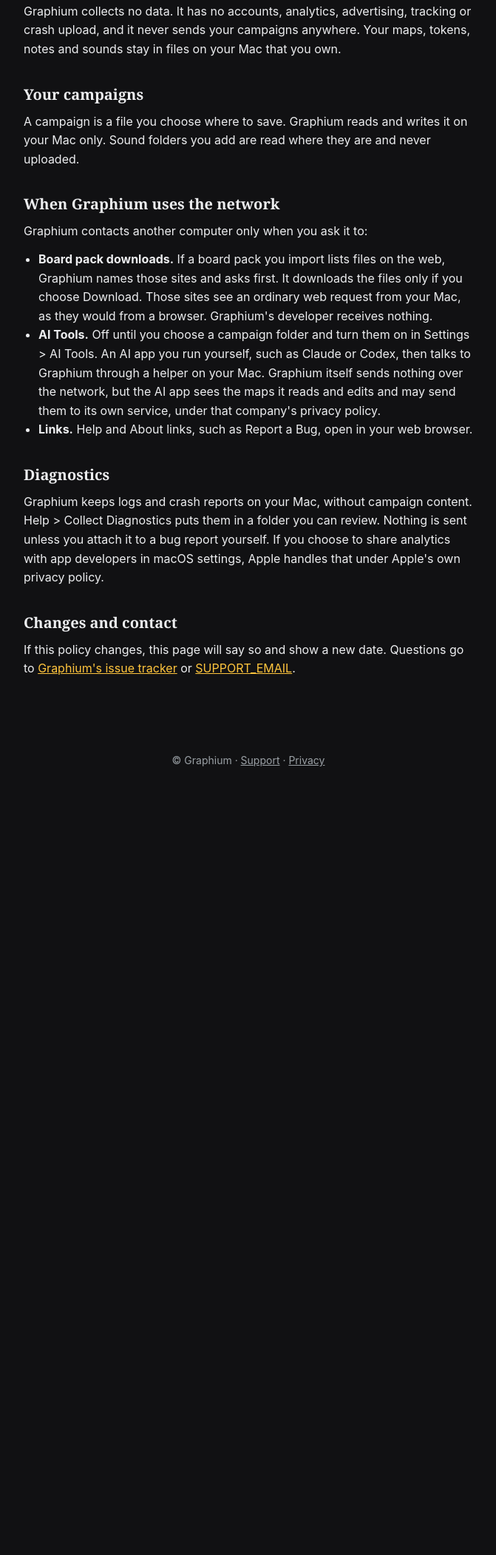
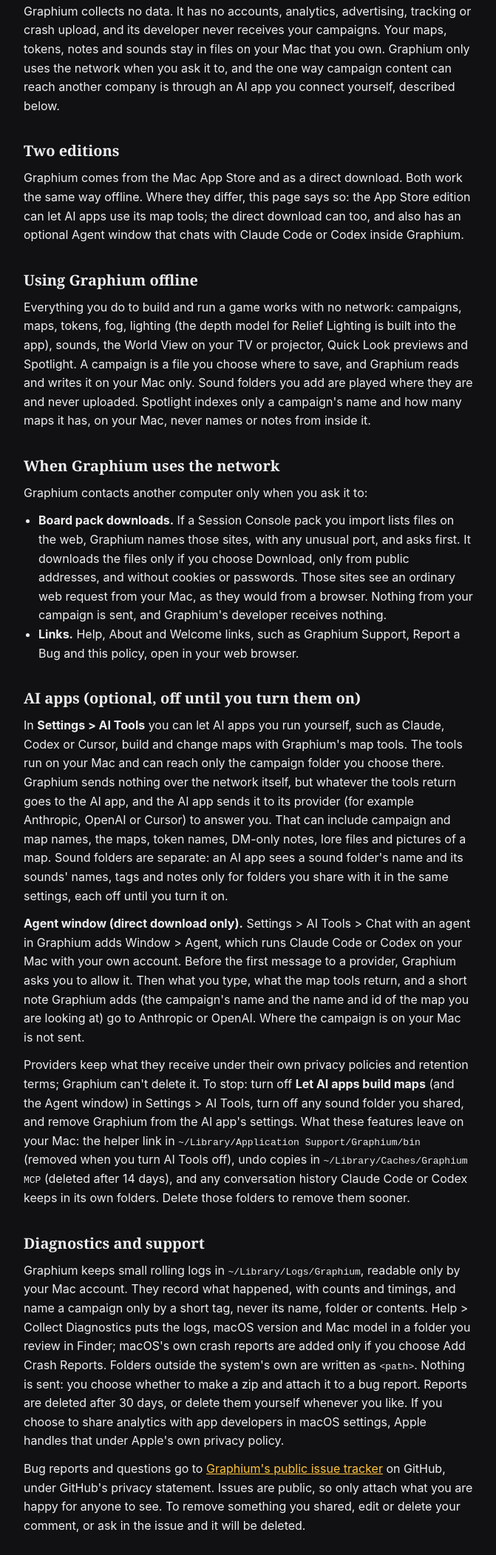
Before and after one commit to kocheck/Graphium-VTT, a plain HTML site: page privacy.html in a window 1280 px wide. Shown: the part 218-2320 px from the top of the page at 74% size, without its empty margins (304-975 px from the left). Before the commit the page ends 1281 px from the top, so only its background shows below. Drawn offline with Linux system fonts and the light colour scheme.

Commit message:
Privacy policy: AI apps, the Agent window, diagnostics and deletion (#902); drop the unset email placeholder (#1)
Claude-Session: https://claude.ai/code/session_01AnotV6UeQ3rVvitefkvGYV

Co-authored-by: Claude <noreply@anthropic.com>

```diff
--- a/privacy.html
+++ b/privacy.html
@@ -87,56 +87,106 @@
   <body>
     <main>
       <h1>Privacy Policy</h1>
-      <p class="muted">Graphium for macOS. Last updated November 15, 2026.</p>
+      <p class="muted">Graphium for macOS. Last updated November 23, 2026.</p>
 
       <h2>The short version</h2>
       <p>
         Graphium collects no data. It has no accounts, analytics, advertising, tracking or crash
-        upload, and it never sends your campaigns anywhere. Your maps, tokens, notes and sounds
-        stay in files on your Mac that you own.
+        upload, and its developer never receives your campaigns. Your maps, tokens, notes and sounds
+        stay in files on your Mac that you own. Graphium only uses the network when you ask it to,
+        and the one way campaign content can reach another company is through an AI app you connect
+        yourself, described below.
       </p>
 
-      <h2>Your campaigns</h2>
+      <h2>Two editions</h2>
       <p>
-        A campaign is a file you choose where to save. Graphium reads and writes it on your Mac
-        only. Sound folders you add are read where they are and never uploaded.
+        Graphium comes from the Mac App Store and as a direct download. Both work the same way
+        offline. Where they differ, this page says so: the App Store edition can let AI apps use its
+        map tools; the direct download can too, and also has an optional Agent window that chats with
+        Claude Code or Codex inside Graphium.
+      </p>
+
+      <h2>Using Graphium offline</h2>
+      <p>
+        Everything you do to build and run a game works with no network: campaigns, maps, tokens,
+        fog, lighting (the depth model for Relief Lighting is built into the app), sounds, the World
+        View on your TV or projector, Quick Look previews and Spotlight. A campaign is a file you
+        choose where to save, and Graphium reads and writes it on your Mac only. Sound folders you add
+        are played where they are and never uploaded. Spotlight indexes only a campaign's name and how
+        many maps it has, on your Mac, never names or notes from inside it.
       </p>
 
       <h2>When Graphium uses the network</h2>
       <p>Graphium contacts another computer only when you ask it to:</p>
       <ul>
         <li>
-          <strong>Board pack downloads.</strong> If a board pack you import lists files on the web,
-          Graphium names those sites and asks first. It downloads the files only if you choose
-          Download. Those sites see an ordinary web request from your Mac, as they would from a
-          browser. Graphium's developer receives nothing.
+          <strong>Board pack downloads.</strong> If a Session Console pack you import lists files on
+          the web, Graphium names those sites, with any unusual port, and asks first. It downloads the
+          files only if you choose Download, only from public addresses, and without cookies or
+          passwords. Those sites see an ordinary web request from your Mac, as they would from a
+          browser. Nothing from your campaign is sent, and Graphium's developer receives nothing.
         </li>
         <li>
-          <strong>AI Tools.</strong> Off until you choose a campaign folder and turn them on in
-          Settings &gt; AI Tools. An AI app you run yourself, such as Claude or Codex, then talks to
-          Graphium through a helper on your Mac. Graphium itself sends nothing over the network,
-          but the AI app sees the maps it reads and edits and may send them to its own service,
-          under that company's privacy policy.
-        </li>
-        <li>
-          <strong>Links.</strong> Help and About links, such as Report a Bug, open in your web
-          browser.
+          <strong>Links.</strong> Help, About and Welcome links, such as Graphium Support, Report a
+          Bug and this policy, open in your web browser.
         </li>
       </ul>
 
-      <h2>Diagnostics</h2>
+      <h2>AI apps (optional, off until you turn them on)</h2>
       <p>
-        Graphium keeps logs and crash reports on your Mac, without campaign content. Help &gt;
-        Collect Diagnostics puts them in a folder you can review. Nothing is sent unless you
-        attach it to a bug report yourself. If you choose to share analytics with app developers
-        in macOS settings, Apple handles that under Apple's own privacy policy.
+        In <strong>Settings &gt; AI Tools</strong> you can let AI apps you run yourself, such as
+        Claude, Codex or Cursor, build and change maps with Graphium's map tools. The tools run on
+        your Mac and can reach only the campaign folder you choose there. Graphium sends nothing over
+        the network itself, but whatever the tools return goes to the AI app, and the AI app sends it
+        to its provider (for example Anthropic, OpenAI or Cursor) to answer you. That can include
+        campaign and map names, the maps, token names, DM-only notes, lore files and pictures of a
+        map. Sound folders are separate: an AI app sees a sound folder's name and its sounds' names,
+        tags and notes only for folders you share with it in the same settings, each off until you
+        turn it on.
+      </p>
+      <p>
+        <strong>Agent window (direct download only).</strong> Settings &gt; AI Tools &gt; Chat with
+        an agent in Graphium adds Window &gt; Agent, which runs Claude Code or Codex on your Mac with
+        your own account. Before the first message to a provider, Graphium asks you to allow it. Then
+        what you type, what the map tools return, and a short note Graphium adds (the campaign's name
+        and the name and id of the map you are looking at) go to Anthropic or OpenAI. Where the
+        campaign is on your Mac is not sent.
+      </p>
+      <p>
+        Providers keep what they receive under their own privacy policies and retention terms;
+        Graphium can't delete it. To stop: turn off <strong>Let AI apps build maps</strong> (and the
+        Agent window) in Settings &gt; AI Tools, turn off any sound folder you shared, and remove
+        Graphium from the AI app's settings. What these features leave on your Mac: the helper link in
+        <code>~/Library/Application Support/Graphium/bin</code> (removed when you turn AI Tools off),
+        undo copies in <code>~/Library/Caches/Graphium MCP</code> (deleted after 14 days), and any
+        conversation history Claude Code or Codex keeps in its own folders. Delete those folders to
+        remove them sooner.
+      </p>
+
+      <h2>Diagnostics and support</h2>
+      <p>
+        Graphium keeps small rolling logs in <code>~/Library/Logs/Graphium</code>, readable only by
+        your Mac account. They record what happened, with counts and timings, and name a campaign
+        only by a short tag, never its name, folder or contents. Help &gt; Collect Diagnostics puts
+        the logs, macOS version and Mac model in a folder you review in Finder; macOS's own crash
+        reports are added only if you choose Add Crash Reports. Folders outside the system's own are
+        written as <code>&lt;path&gt;</code>. Nothing is sent: you choose whether to make a zip and
+        attach it to a bug report. Reports are deleted after 30 days, or delete them yourself
+        whenever you like. If you choose to share analytics with app developers in macOS settings,
+        Apple handles that under Apple's own privacy policy.
+      </p>
+      <p>
+        Bug reports and questions go to
+        <a href="https://github.com/kocheck/graphium-vtt/issues">Graphium's public issue tracker</a>
+        on GitHub, under GitHub's privacy statement. Issues are public, so only attach what you are
+        happy for anyone to see. To remove something you shared, edit or delete your comment, or ask
+        in the issue and it will be deleted.
       </p>
 
       <h2>Changes and contact</h2>
       <p>
         If this policy changes, this page will say so and show a new date. Questions go to
-        <a href="https://github.com/kocheck/graphium-vtt/issues">Graphium's issue tracker</a> or
-        <a href="mailto:SUPPORT_EMAIL">SUPPORT_EMAIL</a>.
+        <a href="https://github.com/kocheck/graphium-vtt/issues">Graphium's issue tracker</a>.
       </p>
     </main>
     <footer>
```
Also changed, not shown: index.html (+1 -5 lines), 2 other files.
